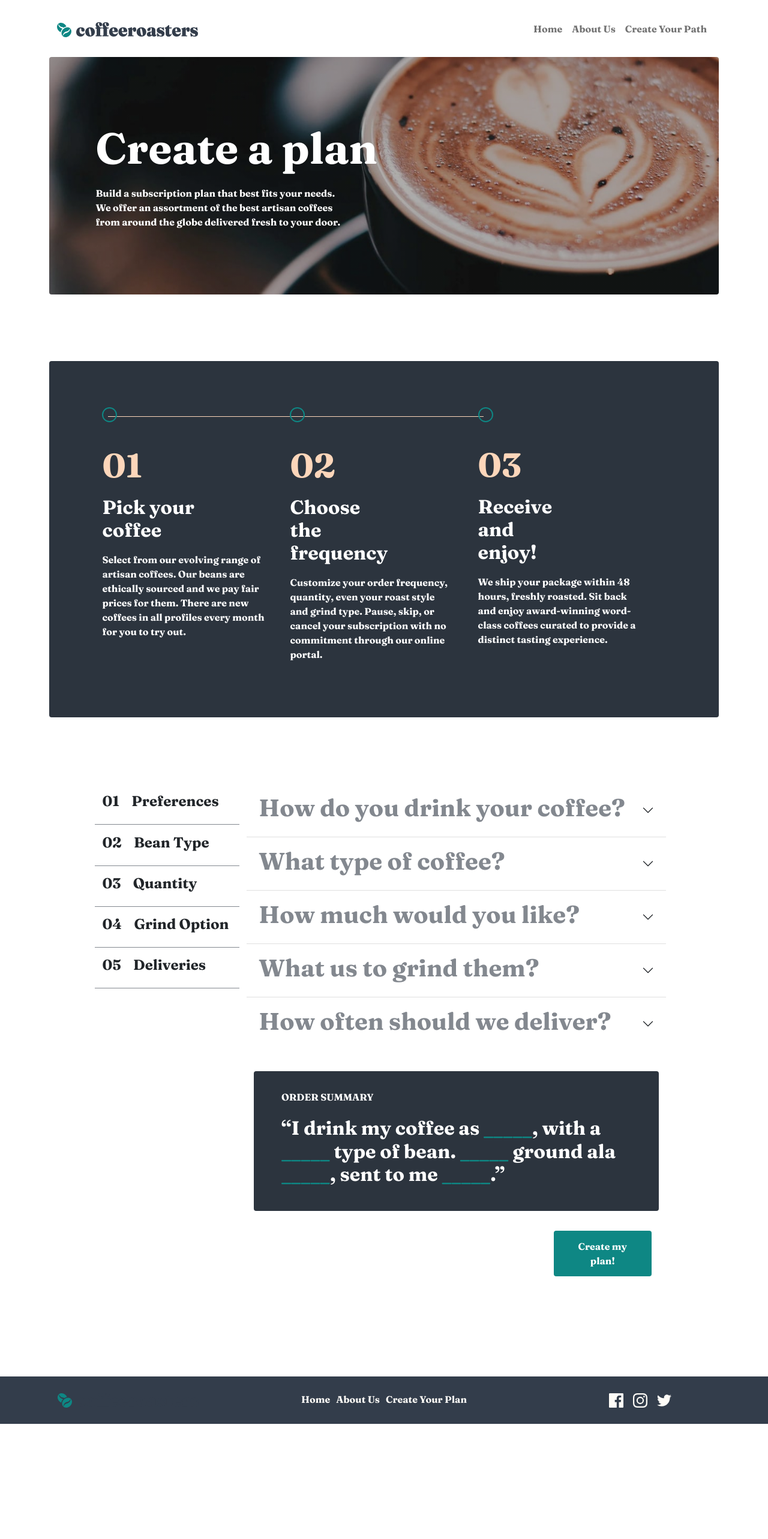
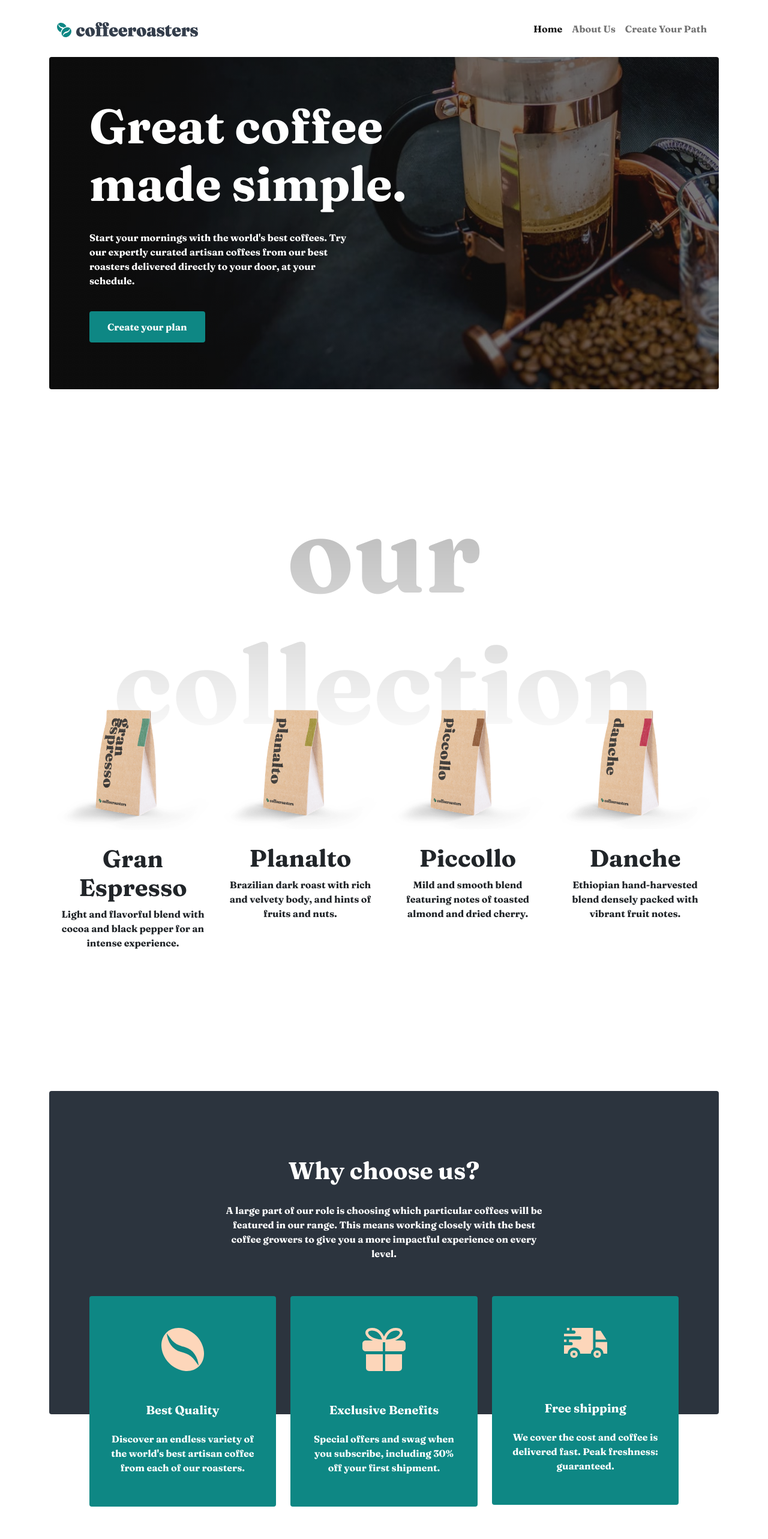
Before and after one commit to GuppyForLife/CoffeeRoastersReact, a React (Create React App) app: page /home in a window 1280 px wide. Shown: the top 2566 px of the page at 60% size. Before the commit the page ends 2374 px from the top, so only its background shows below. Built offline with nearby package versions, Linux system fonts and the light colour scheme.

Commit message:
Site complete with mobile responsiveness

```diff
--- a/package.json
+++ b/package.json
@@ -11,8 +11,9 @@
     "react-bootstrap": "^2.1.0",
     "react-dom": "^17.0.2",
     "react-popper": "^2.2.5",
-    "react-router-dom": "^6.2.1",
+    "react-router-dom": "5.2.0",
     "react-scripts": "5.0.0",
+    "react-transition-group": "^4.4.2",
     "reactstrap": "^9.0.1",
     "web-vitals": "^2.1.2"
   },
--- a/src/App.css
+++ b/src/App.css
@@ -20,7 +20,21 @@ span{
 }
 
 .header{
-    margin: 1.5%;
+    margin-top: 1.5%;
+    margin-bottom: 1.5%;
+}
+.footer-link{
+    text-decoration: none;
+    color: white;
+    margin-left: 5%;
+    margin-right: 5%;
+}
+.footer-link:hover{
+    text-decoration: none;
+    color: white;
+}
+.footer-active{
+    color: #0E8784;
 }
 
 .hidebx{
@@ -304,7 +318,7 @@ input[type=radio]:checked + .btn {
     margin-right: 5%;
     padding-top: 5%;
     padding-bottom: 5%;
-    margin-top: 100%;
+    margin-top: 0%;
 }
 .create-ordersummarytext{
     margin-bottom: 4%;
@@ -341,6 +355,19 @@ input[type=radio]:checked + .btn {
 /* Home Page Styles */
     .header{
         margin: 6%;
+    }
+    .footer-link{
+        text-decoration: none;
+        color: white;
+        margin-left: .5%;
+        margin-right: .5%;
+    }
+    .footer-link:hover{
+        text-decoration: none;
+        color: white;
+    }
+    .footer-active{
+        color: #0E8784;
     }
 
     .home-jumbotron-header{
@@ -531,7 +558,7 @@ input[type=radio]:checked + .btn {
         margin-right: 5%;
         padding-top: 5%;
         padding-bottom: 5%;
-        margin-top: 100%;
+        margin-top: 5%;
     }
 
     .create-button{
--- a/src/App.js
+++ b/src/App.js
@@ -1,14 +1,16 @@
 import './App.css';
 import Main from './Components/MainComponent';
-import { BrowserRouter } from 'react-router-dom';
+import { BrowserRouter as Router } from 'react-router-dom';
+import ScrollToTop from './Components/ScrollToTop';
 
 function App() {
   return (
-
+    <Router>
+      <ScrollToTop />
       <div className="App">
         <Main />
       </div>
-
+    </Router>
   );
 }
 
--- a/src/Components/FooterComponent.js
+++ b/src/Components/FooterComponent.js
@@ -1,6 +1,7 @@
 import React from "react";
 import { Nav, Navbar, NavbarBrand, NavbarToggler, Collapse, NavItem } from 'reactstrap';
 import { NavLink } from 'react-router-dom';
+import { Link } from "react-router-dom/cjs/react-router-dom.min";
 
 const Footer = () => {
     return(
@@ -10,15 +11,21 @@ const Footer = () => {
                     <img src="assets/shared/desktop/logo.svg" />
                 </div>
                 <div className="col-sm-4 col-md footer-row-padding">
-                    Home &nbsp;
-                    About Us &nbsp;
-                    Create Your Plan
+                    <NavLink activeClassName="footer-active" to='/home' className='footer-link'>Home</NavLink> &nbsp;
+                    <NavLink activeClassName="footer-active" to='/about' className='footer-link'>About</NavLink> &nbsp;
+                    <NavLink activeClassName="footer-active" to='/create' className='footer-link'>Create Your Plan</NavLink>
 
                 </div>
                 <div className="col-sm-12 col-md footer-row-padding" >
-                    <img src="assets/shared/desktop/icon-facebook.svg" className="footer-social-padding"/>
-                    <img src="assets/shared/desktop/icon-instagram.svg" className="footer-social-padding" />
-                    <img src="assets/shared/desktop/icon-twitter.svg" className="footer-social-padding"/>
+                    <a href="https://www.facebook.com" target='_blank' rel="noopener noreferrer" >
+                        <img src="assets/shared/desktop/icon-facebook.svg" className="footer-social-padding"/>
+                    </a>
+                    <a href='https://www.instagram.com' target='_blank' rel="noopener noreferrer" >
+                        <img src="assets/shared/desktop/icon-instagram.svg" className="footer-social-padding" />
+                    </a>
+                    <a href="https://www.twitter.com" target='_blank' rel="noopener noreferrer" >
+                        <img src="assets/shared/desktop/icon-twitter.svg" className="footer-social-padding"/>
+                    </a>
                 </div>
             </div>
         </footer>
--- a/src/Components/HeaderComponent.js
+++ b/src/Components/HeaderComponent.js
@@ -1,6 +1,7 @@
 import React, { Component } from "react";
 import { Nav, Navbar, NavbarBrand, NavbarToggler, Collapse, NavItem } from 'reactstrap';
 import { NavLink } from 'react-router-dom';
+import { Link } from "react-router-dom/cjs/react-router-dom.min";
 
 class Header extends Component {
     constructor(props) {
@@ -23,19 +24,21 @@ class Header extends Component {
             <div className='container header' >
                 <Navbar light expand='md'>
                     <NavbarBrand>
+                        <Link to='/home'>
                             <img src="assets/shared/desktop/logo.svg"/>
+                        </Link>
                     </NavbarBrand>
                     <NavbarToggler onClick={this.togglerNav} />
                     <Collapse isOpen={this.state.isNavOpen} navbar>
                         <Nav navbar className="ms-auto" >
-                        <NavItem className="nav-link text-center">
-                            Home
+                            <NavItem>
+                                <NavLink className="nav-link text-center" to='/home'>Home</NavLink>
                             </NavItem>
-                        <NavItem className="nav-link text-center">
-                            About Us
+                            <NavItem>
+                                <NavLink className="nav-link text-center" to='/about'>About Us</NavLink>
                             </NavItem>
-                        <NavItem className="nav-link text-center">
-                            Create Your Path
+                            <NavItem >
+                                <NavLink className="nav-link text-center" to='/create'>Create Your Path</NavLink>
                             </NavItem>
                         </Nav>
                     </Collapse>
--- a/src/Components/HomeComponent.js
+++ b/src/Components/HomeComponent.js
@@ -1,4 +1,5 @@
 import React, {useState} from "react";
+import { Link } from "react-router-dom";
 import { COFFEECOLLECTION } from "../shared/coffeeCollection";
 
 const RenderCoffee = ({coffee}) => {
@@ -21,7 +22,9 @@ const Home = () => {
                 <div className="text-white">
                     <h1 className=" home-jumbotron-header display-1">Great coffee made simple.</h1>
                     <p className="home-jumbotron-text ">Start your mornings with the world's best coffees. Try our expertly curated artisan coffees from our best roasters delivered directly to your door, at your schedule.</p>
-                    <button type="button" className=" button home-jumbotron-button" >Create your plan</button>
+                    <Link to='/create'>
+                        <button type="button" className=" button home-jumbotron-button" >Create your plan</button>
+                    </Link>
                 </div>
             </div>
             <div className=" container-fluid">
@@ -99,7 +102,9 @@ const Home = () => {
                 </div>
                 <div className="row choose-us-card-row howitworks-button-mobile">
                     <div className=" col-md-3">
-                        <button type="button" className="button">Create your plan</button>
+                        <Link to='/create'>
+                            <button type="button" className="button">Create your plan</button>
+                        </Link>
                     </div>
                 </div>
             </div>
--- a/src/Components/MainComponent.js
+++ b/src/Components/MainComponent.js
@@ -4,12 +4,34 @@ import Footer from "./FooterComponent";
 import Header from "./HeaderComponent";
 import Home from "./HomeComponent";
 import CreateYourPlan from "./CreateComponent";
+import { Redirect, Route, Switch } from "react-router-dom";
+import { TransitionGroup } from "react-transition-group";
 
 const Main = () => {
+
+    const HomePage = () =>{
+        return <Home />
+    }
+
+    const AboutPage = () =>{
+        return <About />
+    }
+
+    const CreatePage = () =>{
+        return <CreateYourPlan />
+    }
+
     return(
         <div>
             <Header />
-            <CreateYourPlan />
+            <TransitionGroup>
+                <Switch>
+                    <Route path='/home' component={HomePage} />
+                    <Route path='/about' component={AboutPage} />
+                    <Route path='/create' component={CreatePage} />
+                    <Redirect to='/home' />
+                </Switch>
+            </TransitionGroup>
             <Footer/>
         </div>
     );
--- /dev/null
+++ b/src/Components/ScrollToTop.js
@@ -0,0 +1,14 @@
+import { useEffect } from "react";
+import { useLocation } from "react-router-dom";
+
+const ScrollToTop = () => {
+  const { pathname } = useLocation();
+
+  useEffect(() => {
+    window.scrollTo(0, 0);
+  }, [pathname]);
+
+  return null;
+}
+
+export default ScrollToTop
```
Also changed, not shown: 1 other file (tests, documents, lock files or other folders). Lines whose indentation alone changed are shown as unchanged.
